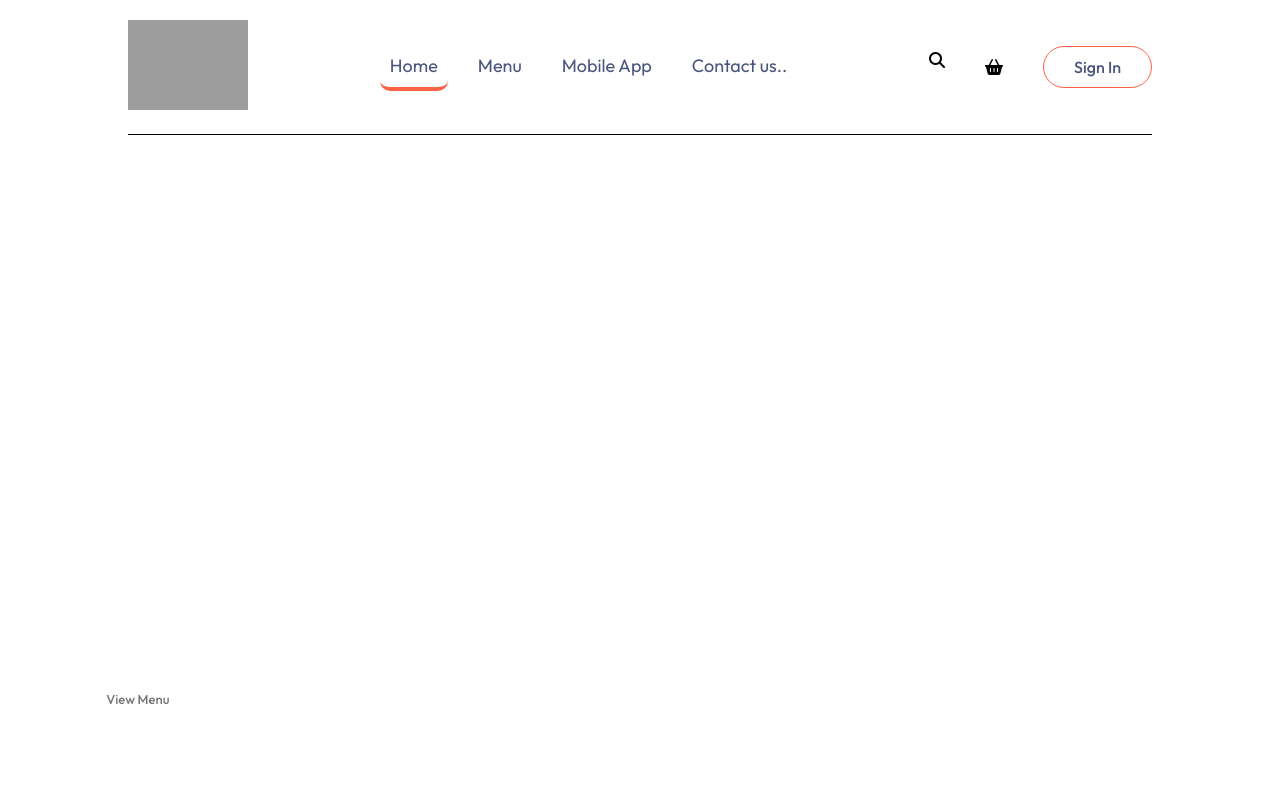
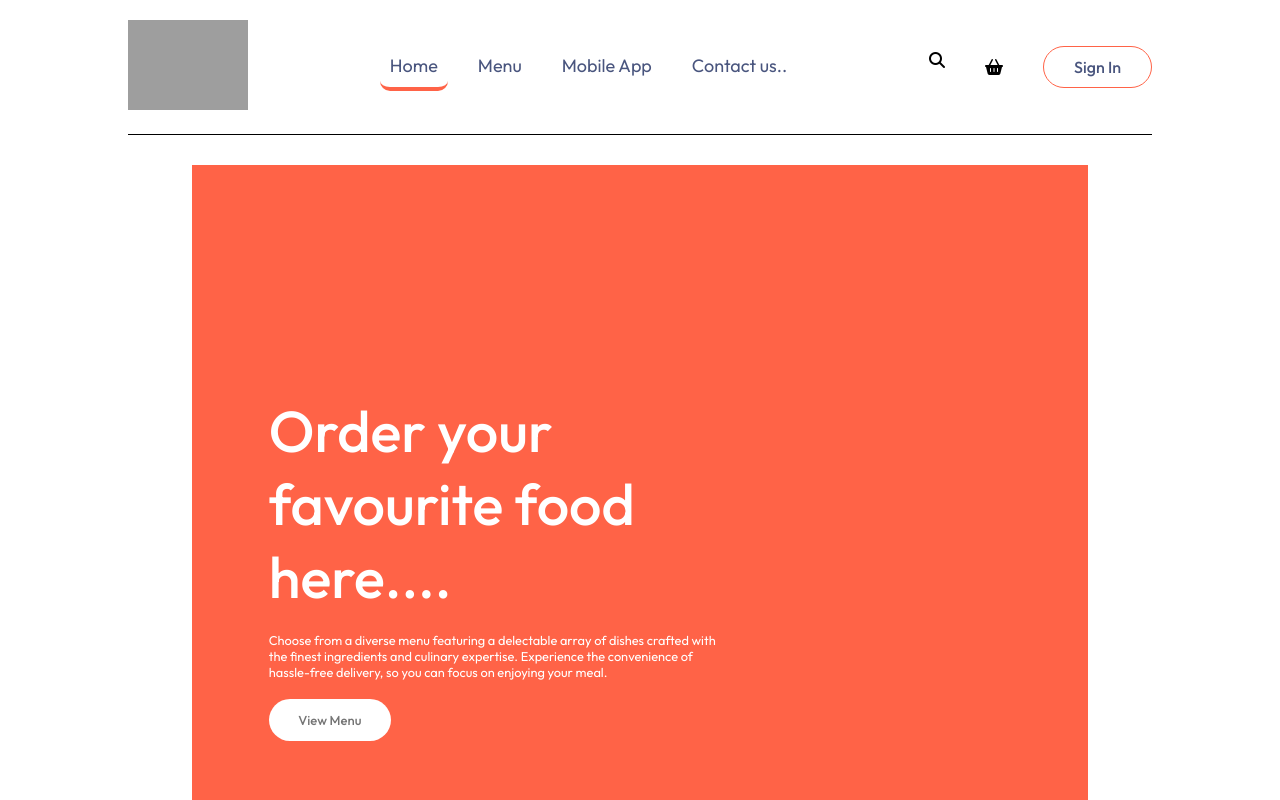
Before and after one commit to shivam7695/Food-delivery, a React (Vite) app: page / in a window 1280 px wide. Shown: the top 800 px of the page. Built offline with nearby package versions, Linux system fonts and the light colour scheme; grey boxes are pictures that could not be loaded.

Commit message:
Update Header.css

```diff
--- a/src/components/Header/Header.css
+++ b/src/components/Header/Header.css
@@ -2,7 +2,7 @@
     width:70vw ;
     height:80vh ;
     margin: 30px auto;
-  color:tomato
+ background-color: tomato;
 
     position: relative;
 }
```
